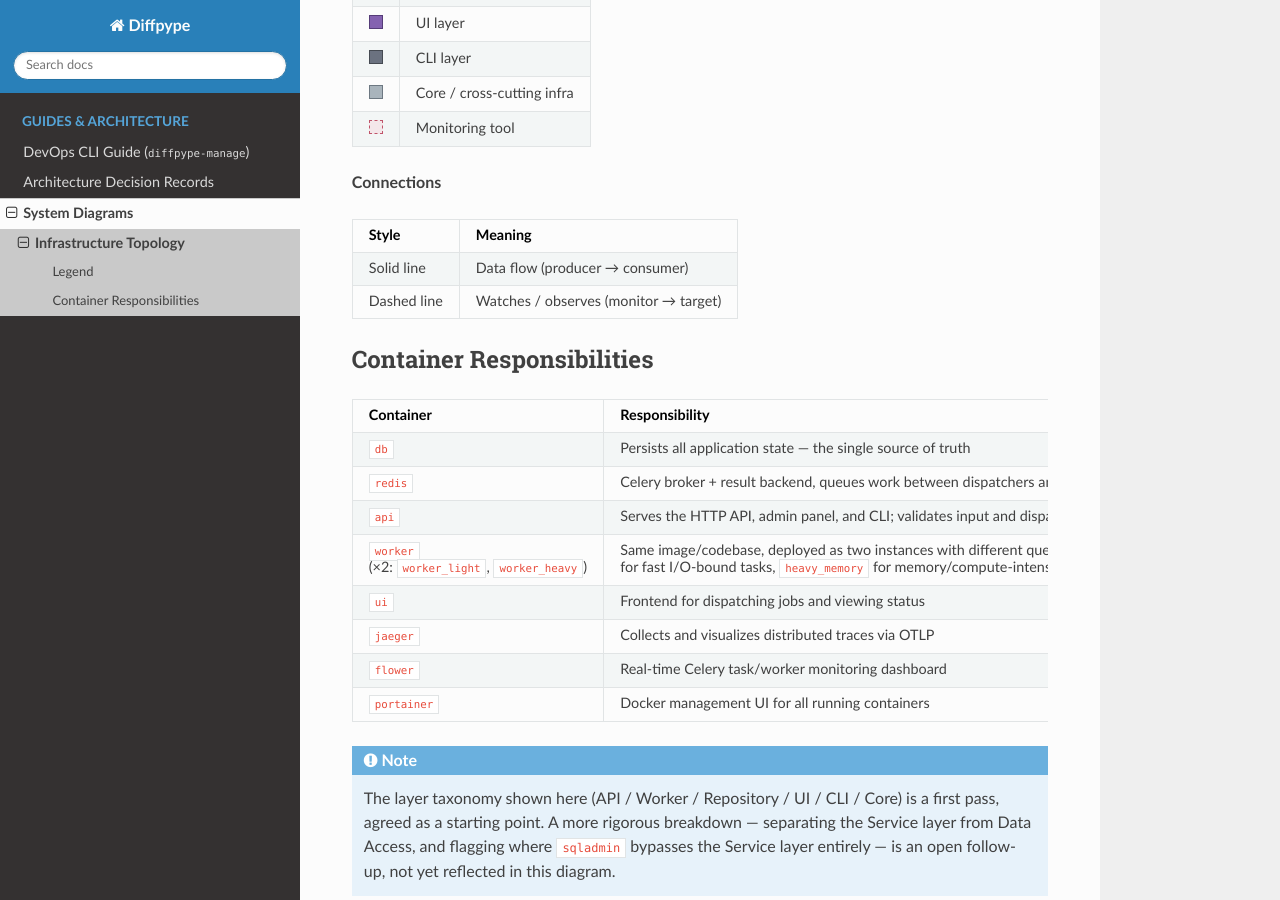
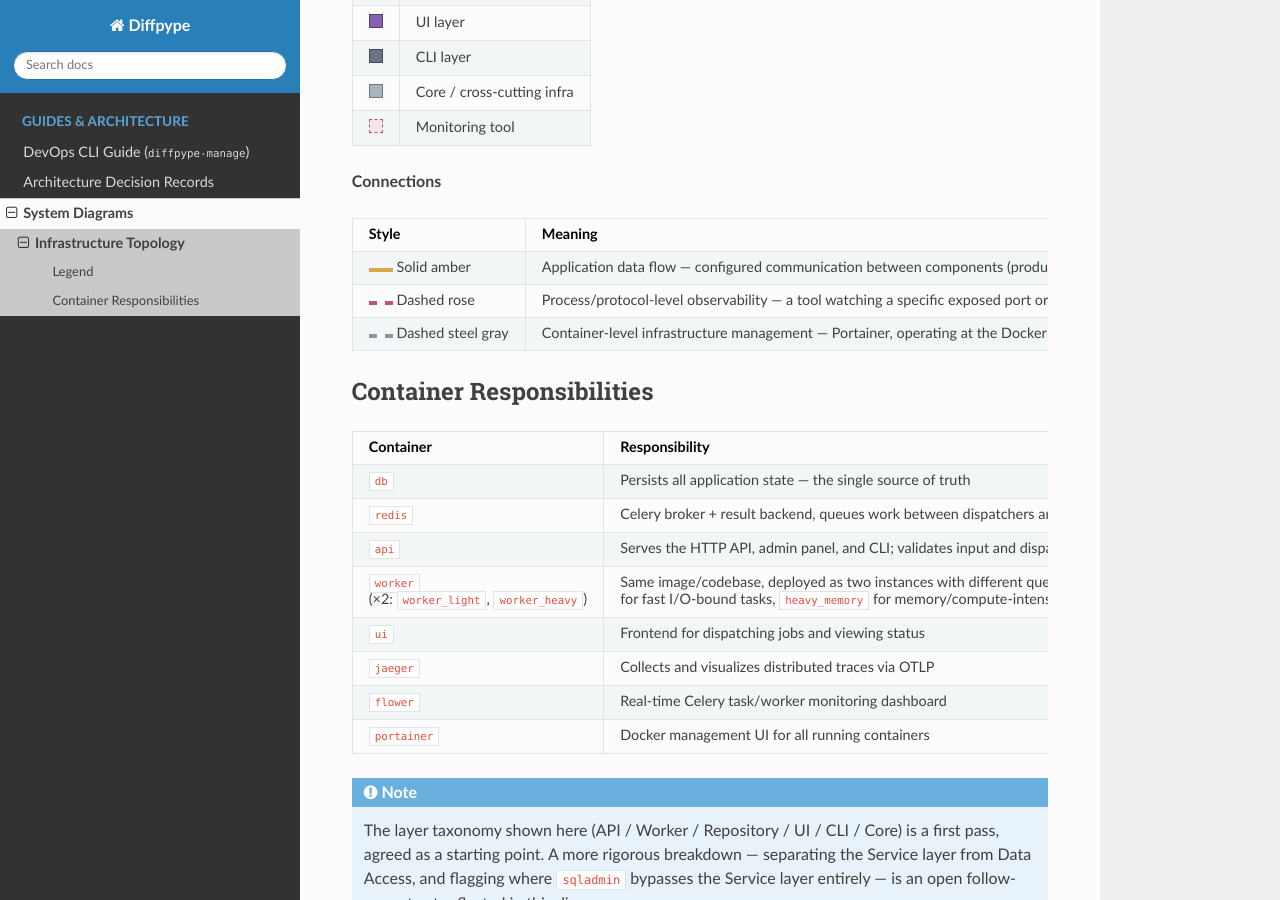
Before and after one commit to davecoulter/diffpype_claude, a Sphinx documentation site: the page built from docs/diagrams/infrastructure_topology.md, in a window 1280 px wide and 900 px high, scrolled down 884 px. Built offline with Sphinx 7.4.7 and the Read the Docs theme 3.1.0, drawn with Linux system fonts in a browser that asks for light colours.

Commit message:
Fix topology diagram: dangling links, add tiers
Spacer nodes used for layout centering became visible after an
earlier line-color change; Portainer was also missing edges to two
containers it manages. Adds a 3-tier edge color system to separate
app data flow from process-level vs. container-level monitoring.

````diff
--- a/docs/diagrams/infrastructure_topology.md
+++ b/docs/diagrams/infrastructure_topology.md
@@ -96,6 +96,8 @@
     portainer_node -.-> ui_c
     portainer_node -.-> db_c
     portainer_node -.-> redis_c
+    portainer_node -.-> flower_c
+    portainer_node -.-> jaeger_c
     flower_node -.-> redis_c
     jaeger_node -.-> api_c
     jaeger_node -.-> worker_c
@@ -108,14 +110,21 @@
     classDef cliLayer fill:#6B7280,stroke:#454A52,color:#fff
     classDef coreLayer fill:#A9B4BC,stroke:#6D7882,color:#1a1a1a
     classDef monitor fill:#F4E7EA,stroke:#C0546A,color:#7A2B3B,stroke-dasharray: 4 3
-    classDef containerBg fill:#313D45,stroke:#5A6C77,color:#fff
+    classDef containerBg fill:#3F4F5A,stroke:#6A7E8B,color:#fff
     classDef spacer fill:transparent,stroke:transparent,color:transparent
     classDef networkBg fill:transparent,stroke:#5A6C77,color:#fff
 
     class db_c,redis_c,api_c,worker_c,ui_c,jaeger_c,flower_c,portainer_c containerBg
     class network networkBg
 
-    linkStyle default stroke:#D9A64A,stroke-width:2.5px
+    %% Tier 1 (default): solid amber — configured application data flow between components
+    linkStyle default stroke:#D9A64A,stroke-width:4px
+    %% Invisible spacer links used only to center nodes within db_c, worker_c, portainer_c — must override the amber default or they render as dangling solid lines
+    linkStyle 0,1,11,17,18 stroke:none,stroke-width:0
+    %% Tier 3: dashed cool steel gray — Portainer manages containers at the Docker daemon level, independent of what's running inside them
+    linkStyle 25,26,27,28,29,30,31 stroke:#8F97A0,stroke-width:4px
+    %% Tier 2: dashed rose — Jaeger/Flower/DBeaver observe a specific process's exposed port/protocol (OTLP, Celery/Redis state, Postgres wire protocol)
+    linkStyle 32,33,34,35 stroke:#C0546A,stroke-width:4px
 ```
 
 ## Legend
@@ -136,8 +145,9 @@
 
 | Style | Meaning |
 |---|---|
-| Solid line | Data flow (producer → consumer) |
-| Dashed line | Watches / observes (monitor → target) |
+| <span style="display:inline-block;width:24px;height:0;border-top:4px solid #D9A64A;"></span> Solid amber | Application data flow — configured communication between components (producer → consumer) |
+| <span style="display:inline-block;width:24px;height:0;border-top:4px dashed #C0546A;"></span> Dashed rose | Process/protocol-level observability — a tool watching a specific exposed port or protocol of a running process (Jaeger via OTLP, Flower via Celery/Redis state, DBeaver via the Postgres wire protocol) |
+| <span style="display:inline-block;width:24px;height:0;border-top:4px dashed #8F97A0;"></span> Dashed steel gray | Container-level infrastructure management — Portainer, operating at the Docker daemon level, independent of what's running inside a container |
 
 ## Container Responsibilities
 
````
